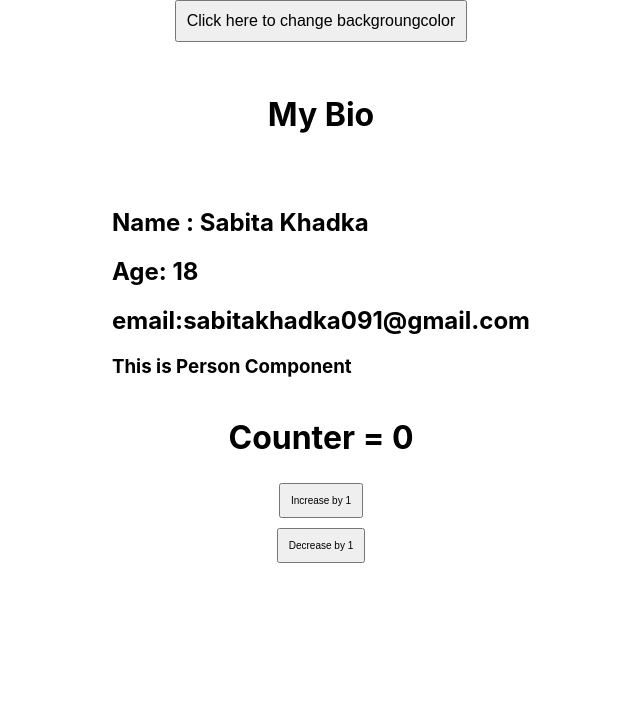
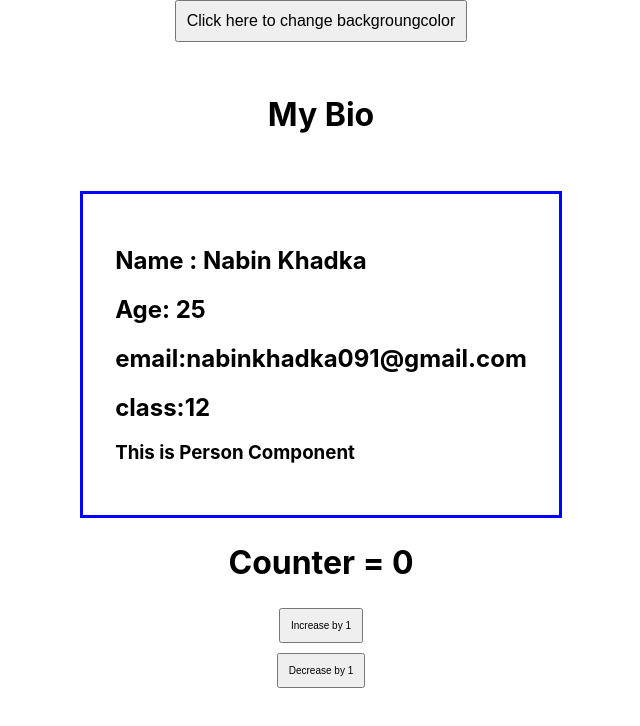
Before and after one commit to iamsabitak/ReactBeginnerProject, a React (Create React App) app: page / in a window 1280 px wide. Shown: the top 726 px of the page, without its empty margins (319-959 px from the left). Built offline with nearby package versions, Linux system fonts and the light colour scheme.

Commit message:
use different properties of reactand update the html page

```diff
--- a/src/App.js
+++ b/src/App.js
@@ -53,7 +53,7 @@ const App = () => {
       style={{margin:'5px', fontSize:'10px',padding:'10px'}}>Increase by 1</button>
      <button
      onClick={onClickDecrease}
-  //    onClick={()=>{     //<-- can be done like this also
+  //    onClick={()=>{ //<-- can be done like this also
   //     setCounter(Counter+1);
   // }}
      style={{margin:'5px', fontSize:'10px',padding:'10px'}}>Decrease by 1</button>
--- /dev/null
+++ b/src/components/Person.css
@@ -0,0 +1,5 @@
+.container{
+    border:3px solid blue;
+   padding: 2rem;
+   margin: 3px;
+}
--- a/src/components/Person.jsx
+++ b/src/components/Person.jsx
@@ -1,20 +1,44 @@
-import React from 'react'
+import React from "react";
+import "./Person.css"; //<--external css import
 
+// const person = (props) => { //,<-- one way to use props
+  const person = ({Name,age,email}) => { // <-- anotehr way to use props
+  const obj = {
+    Name: "Sabita Khadka",
+    age: "18",
+    email: "sabitakhadka091@gmail.com",
+    class: "12",
+  };
+  // const myStyle ={
+  //   border:'3px solid yellow', //<-- internal css
+  //   padding:'2rem',
+  // }
+  return (
+    <div
+      className="container"
 
-const person = () => {
-  const obj = {
-    'Name':'Sabita Khadka',
-   'age' : '18',
-   'email':'sabitakhadka091@gmail.com'
-    }
-  return (
-    <div>
-      <h2>Name : {obj.Name}</h2>
-    <h2>Age: {obj.age}</h2>
-    <h2>email:{obj.email}</h2>
-    <h3> This is Person Component</h3>
+      // style={{
+      //   border:'3px solid red', // <--inline css
+      //   padding:'2rem',
+
+      // }}
+      // style = {myStyle} // <--internal css
+    >
+
+      {/* <h2>Name : {obj.Name}</h2>
+      <h2>Age: {obj.age}</h2>
+      <h2>email:{obj.email}</h2> */}
+      {/* <h2>Name : {props.Name}</h2>
+      <h2>Age: {props.age}</h2>
+      <h2>email:{props.email}</h2> */}
+      <h2>Name : {Name}</h2>
+      <h2>Age: {age}</h2>
+      <h2>email:{email}</h2>
+      <h2>class:{obj.class}</h2>
+      <h3> This is Person Component</h3>
     </div>
-  )
-}
 
-export default person
+  );
+};
+
+export default person;
```
